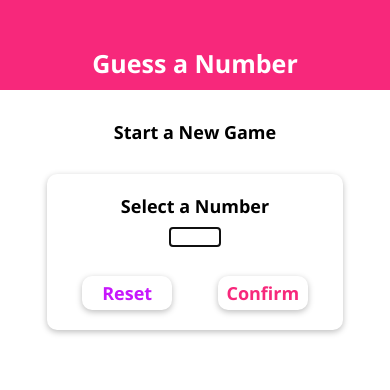
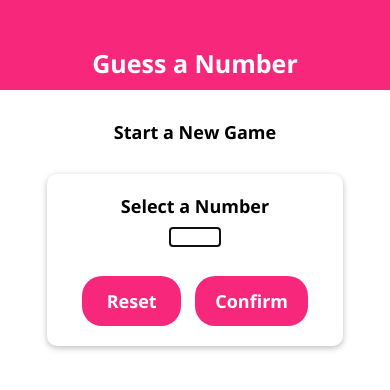
Before and after one commit to ReactNativeC/rn-guess-a-number, a React Native app: screen / in a window 390 px wide. Shown: the top 390 px of the page. Built offline with nearby package versions, Linux system fonts and the light colour scheme.

Commit message:
replacing reset and confirm buttons with the custom button component

```diff
--- a/screens/StartGameScreen.js
+++ b/screens/StartGameScreen.js
@@ -74,16 +74,8 @@ const StartGameScreen = (props) =>  {
             onChangeText={InputTextHandler}
           />
           <View style={styles.buttonContainer} >
-            <TouchableOpacity style={styles.button}  onPress={ResetInputHandler} activeOpacity={0.6}>
-              <Card style={{padding:5, alignItems:'center'}}>
-                <TitleText style={{color:Colors.accent}}>Reset</TitleText>
-              </Card>
-            </TouchableOpacity>
-            <TouchableOpacity style={styles.button}  onPress={ConfirmInputHandler} activeOpacity={0.6}>
-              <Card style={{padding:5, alignItems:'center'}}>
-                <TitleText style={{color:Colors.primary}}>Confirm</TitleText>
-              </Card>
-            </TouchableOpacity>
+            <MainButton onPress={ResetInputHandler}> Reset </MainButton>
+            <MainButton onPress={ConfirmInputHandler}>Confirm</MainButton>
           </View>
         </Card>
         {ConfirmedOutput}
```
